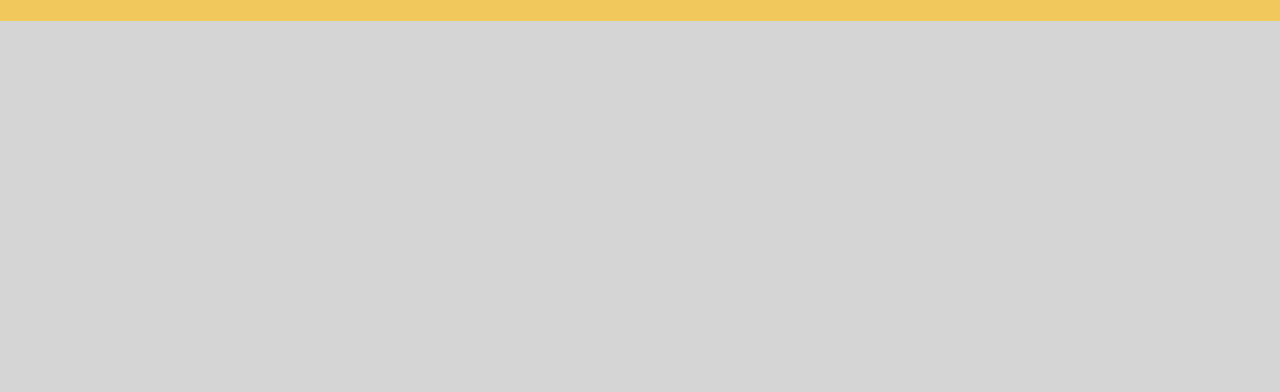
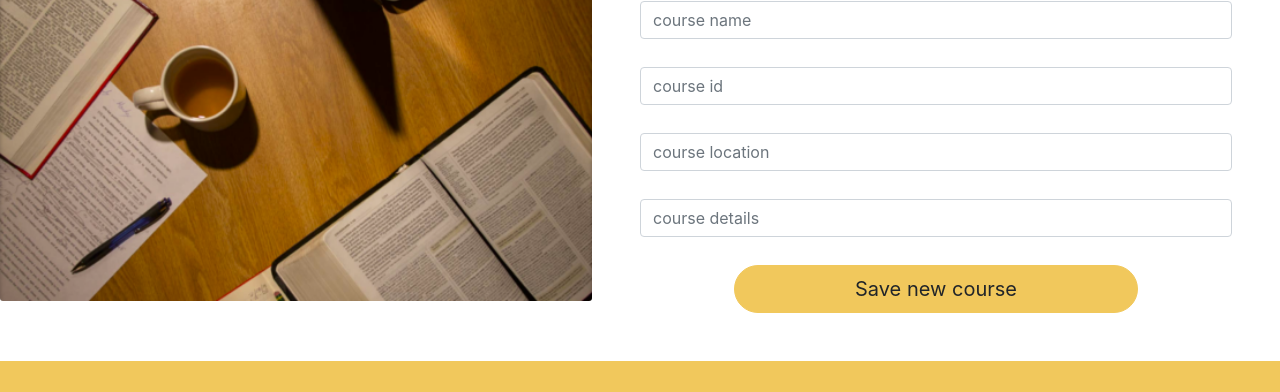
Before and after one commit to bermarte/courses-web-app, a website: page client/index.html in a window 1280 px wide. Shown: the part 763-1155 px from the top of the page. Before the commit the page ends 800 px from the top, so only its background shows below. Drawn offline with Linux system fonts and the light colour scheme; no server answers.

Commit message:
add new course

```diff
--- a/client/assets.css
+++ b/client/assets.css
@@ -31,6 +31,17 @@ body{
 .btn-p{
     padding: 8px 120px;
 }
+/* new */
+#new{
+    background-color: #fff;
+}
+.img{
+    /* width: 513px; */
+}
+.borderless{
+    border: 0;
+}
+
 .footer{
     background-color: #F1C85C;
     min-height: 114px;
--- a/client/index.html
+++ b/client/index.html
@@ -42,7 +42,50 @@
     </div>
 
     <!-- new item content -->
-    <div class="container" id="new"></div>
+    <div class="container" id="new">
+      <div class="d-flex row">
+        <!-- left -->
+        <div class=" borderless col w-50">
+          <img src="./assets/bg-bibleStudyTable.png" class="card-img img" alt="image">
+        </div>
+        <!-- right -->
+        <div class="col w-50 m-5">
+          <h2 class="text-center text-primary"">Add new course</h2>
+          <form>
+            <!-- input -->
+            <!-- input -->
+            <div class="form-outline mb-1">
+              <input type="text" id="name" class="form-control" placeholder="course name" />
+              <label class="form-label" for="name"></label>
+            </div>
+
+            <div class="form-outline mb-1">
+              <input type="text" id="id" class="form-control" placeholder="course id" />
+              <label class="form-label" for="id"></label>
+            </div>
+
+            <!-- input -->
+            <div class="form-outline mb-1">
+              <input type="text" id="location" class="form-control" placeholder="course location" />
+              <label class="form-label" for="location"></label>
+            </div>
+
+
+            <!-- input -->
+            <div class="form-outline mb-1">
+              <input type="text" id="details" class="form-control" placeholder="course details" />
+              <label class="form-label" for="details"></label>
+            </div>
+
+            <!-- Submit button -->
+            <div class="text-center">
+            <button type="submit" class="btn btn-primary btn-lg round btn-p">Save new course</button>
+          </div>
+          </form>
+        </div>
+      </div>
+
+    </div>
 
     <!-- items -->
     <container id="items"></container>
```
